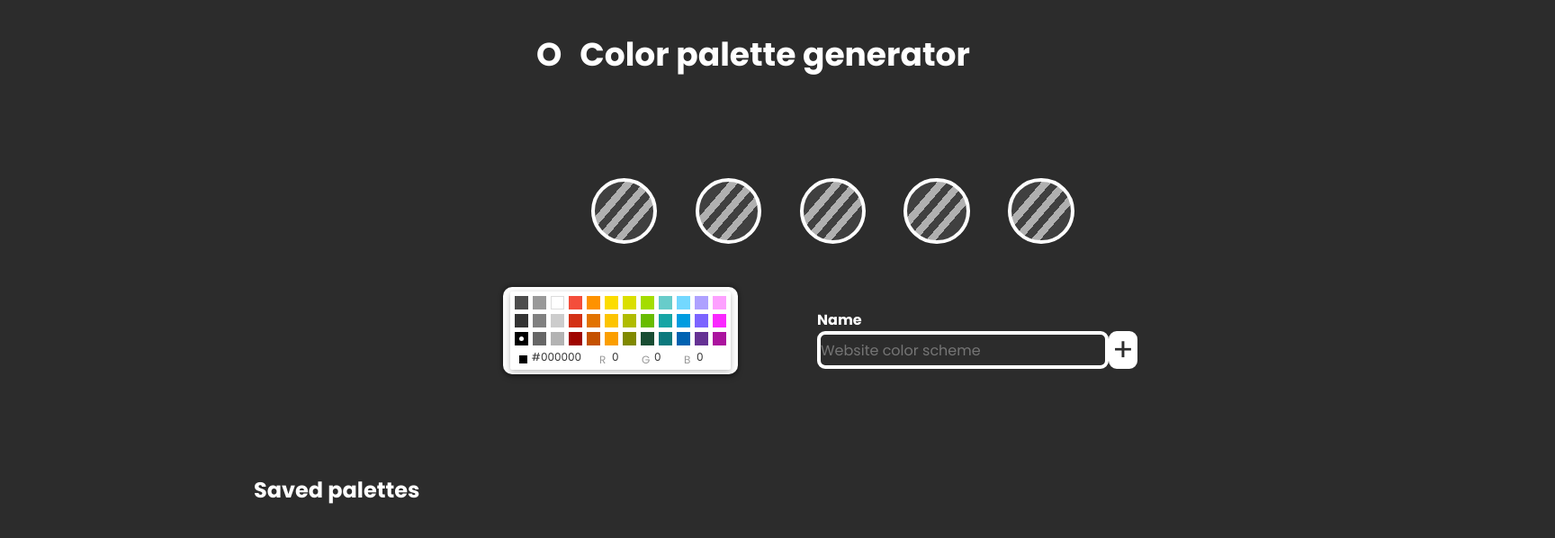
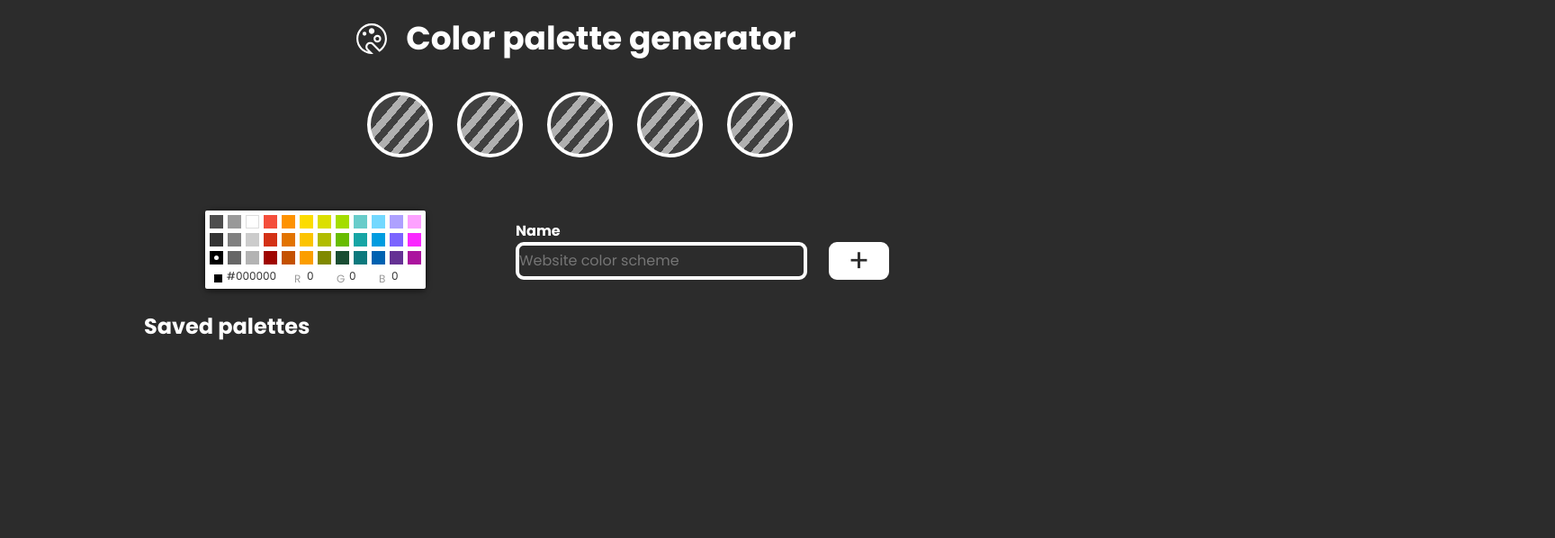
Before and after one commit to AlbertoLanchas/color-selector, a React (Create React App) app: page / in a window 1280 px wide. Shown: the top 598 px of the page at 90% size, 1728 px wide, since content can reach past the window. Built offline with nearby package versions, Linux system fonts and the light colour scheme.

Commit message:
Create styles to minimun width 850 px
Signed-off-by: AlbertoLanchas <albertolsn7@gmail.com>

```diff
--- a/package.json
+++ b/package.json
@@ -9,6 +9,7 @@
     "react": "^18.2.0",
     "react-color": "^2.19.3",
     "react-dom": "^18.2.0",
+    "react-icons": "^4.6.0",
     "react-scripts": "5.0.1",
     "sass": "^1.56.0",
     "web-vitals": "^2.1.4"
--- a/public/index.html
+++ b/public/index.html
@@ -1,43 +1,20 @@
 <!DOCTYPE html>
 <html lang="en">
+
 <head>
   <meta charset="utf-8" />
   <link rel="icon" href="%PUBLIC_URL%/favicon.ico" />
   <meta name="viewport" content="width=device-width, initial-scale=1" />
   <meta name="theme-color" content="#000000" />
-    <meta
-      name="description"
-      content="Web site created using create-react-app"
-    />
+  <meta name="description" content="Web site created using create-react-app" />
   <link rel="apple-touch-icon" href="%PUBLIC_URL%/logo192.png" />
-    <!--
-      manifest.json provides metadata used when your web app is installed on a
-      user's mobile device or desktop. See https://developers.google.com/web/fundamentals/web-app-manifest/
-    -->
   <link rel="manifest" href="%PUBLIC_URL%/manifest.json" />
-    <!--
-      Notice the use of %PUBLIC_URL% in the tags above.
-      It will be replaced with the URL of the `public` folder during the build.
-      Only files inside the `public` folder can be referenced from the HTML.
+  <title>Color Palette Generator</title>
+</head>
 
-      Unlike "/favicon.ico" or "favicon.ico", "%PUBLIC_URL%/favicon.ico" will
-      work correctly both with client-side routing and a non-root public URL.
-      Learn how to configure a non-root public URL by running `npm run build`.
-    -->
-    <title>React App</title>
-  </head>
 <body>
   <noscript>You need to enable JavaScript to run this app.</noscript>
   <div id="root"></div>
-    <!--
-      This HTML file is a template.
-      If you open it directly in the browser, you will see an empty page.
+</body>
 
-      You can add webfonts, meta tags, or analytics to this file.
-      The build step will place the bundled scripts into the <body> tag.
-
-      To begin the development, run `npm start` or `yarn start`.
-      To create a production bundle, use `npm run build` or `yarn build`.
-    -->
-  </body>
 </html>
--- a/src/appContext.js
+++ b/src/appContext.js
@@ -21,7 +21,7 @@ const AppContextProvider = ({ children }) => {
 
   const removeFromFavorites = (id) => {
     const oldFavorites = [...favorites];
-    const newFavorites = oldFavorites.filter((circle) => circle.id !== id);
+    const newFavorites = oldFavorites.filter((palette) => palette.id !== id);
     setFavorites(newFavorites);
   };
 
--- a/src/components/Palette.jsx
+++ b/src/components/Palette.jsx
@@ -13,7 +13,7 @@ const Palette = () => {
   const { hex } = color;
   const handleChange = (color) => setColor(color);
 
-  const { favorites, addToFavorites, removeFromFavorites } = useAppContext();
+  const { favorites, addToFavorites } = useAppContext();
 
   const addColor = (id) => {
     if (hex) {
@@ -32,8 +32,8 @@ const Palette = () => {
 
   useEffect(() => {
     addColor(clicked);
-    console.log(circles);
-  }, [hex, circles]);
+    console.log("el favorites desde el palette use effect", favorites);
+  }, [hex, circles, favorites]);
 
   return (
     <>
@@ -53,6 +53,7 @@ const Palette = () => {
             );
           })}
         </div>
+        <div className="Palette-footer">
           <div className="Palette-palette">
             <CompactPicker color={color} onChangeComplete={handleChange} />
           </div>
@@ -70,10 +71,11 @@ const Palette = () => {
               /> */}
               <button
                 className="Palette-form--button"
-              onClick={() => addToFavorites(favorites, circles)}
+                onClick={() => addToFavorites(circles)}
               >
                 +
               </button>
+            </div>
           </div>
         </div>
         {/* </form> */}
--- a/src/components/Saved.jsx
+++ b/src/components/Saved.jsx
@@ -6,31 +6,35 @@ import { circles } from "./data";
 const Saved = () => {
   const { favorites, removeFromFavorites } = useAppContext();
 
-  console.log("el circles desde el savedd", circles);
   console.log("el favorites desde el savedd", favorites);
 
   return (
     <div className="Saved">
       <h2 className="Saved-title">Saved palettes</h2>
       <div className="Saved-grid">
-        {favorites.map(({ id, circles }) => {
+        {favorites.map(({ id, circles, favs }) => {
           {
             /* console.log("dentro del map", circles[0].colour); */
           }
+
           return (
             <>
               <div className="Item">
                 <div className="Item-header">
                   <h3 className="Item-header--title">Ey</h3>
-
-                  <button className="Item-header--button">X</button>
+                  <button
+                    className="Item-header--button"
+                    onClick={() => removeFromFavorites(id)}
+                  >
+                    X
+                  </button>
                 </div>
                 <div className="Item-background">
                   <div
                     className="Item-circle"
-                    style={{ background: "red" }}
+                    style={{ background: circles[0].colour }}
                   ></div>
-                  {/* <div
+                  <div
                     className="Item-circle"
                     style={{ background: circles[1].colour }}
                   ></div>
@@ -45,7 +49,7 @@ const Saved = () => {
                   <div
                     className="Item-circle"
                     style={{ background: circles[4].colour }}
-                  ></div> */}
+                  ></div>
                 </div>
               </div>
             </>
--- a/src/container/Header.jsx
+++ b/src/container/Header.jsx
@@ -1,10 +1,13 @@
 import React from "react";
+import { TfiPalette } from "react-icons/tfi";
 import "../scss/Header.scss";
 
 const Header = () => {
   return (
     <div className="Header">
-      <i className="Header-icon">O</i>
+      <i className="Header-icon">
+        <TfiPalette />
+      </i>
       <h1 className="Header-text">Color palette generator</h1>
     </div>
   );
--- a/src/scss/App.scss
+++ b/src/scss/App.scss
@@ -3,8 +3,6 @@
 @import url("https://fonts.googleapis.com/css2?family=Poppins:wght@400;700&display=swap");
 
 html {
-  width: 1728px;
-  height: 1117px;
   background: #2c2c2c;
   color: white;
   font-family: "Poppins";
--- a/src/scss/Header.scss
+++ b/src/scss/Header.scss
@@ -1,12 +1,11 @@
 .Header {
+  width: 100%;
   display: flex;
+  justify-content: center;
+  align-items: center;
   gap: 20px;
-
-  position: absolute;
-  width: 537px;
-  height: 54px;
-  left: 596px;
-  top: 34px;
+  padding: 2vh 0;
+  margin-bottom: 2vh;
 
   &-icon {
     font-family: "Poppins";
--- a/src/scss/Main.scss
+++ b/src/scss/Main.scss
@@ -0,0 +1,4 @@
+.Main {
+  display: flex;
+  flex-direction: column;
+}
--- a/src/scss/Palette.scss
+++ b/src/scss/Palette.scss
@@ -1,19 +1,18 @@
 .Palette {
-  position: absolute;
-  display: inline;
-  width: 702px;
-  height: 262px;
-  left: 559px;
-  top: 154px;
+  width: 75%;
+  display: flex;
+  flex-direction: column;
+  justify-content: center;
+  align-items: center;
+  margin-left: 10%;
+  gap: 100px;
 
   &-circles {
-    position: relative;
-    width: 513.33px;
-    height: 88px;
-    left: 48px;
     display: flex;
-    justify-content: space-between;
+    justify-content: space-around;
     align-items: center;
+    gap: 100px;
+    margin-bottom: 2rem;
   }
 
   &-circle {
@@ -46,10 +45,7 @@
   }
   &-palette {
     background-color: white;
-    position: absolute;
-    width: 261px;
-    height: 97px;
-    top: 165px;
+
     background: #ffffff;
     box-shadow: 0px 0px 4px 2px rgba(0, 0, 0, 0.25);
     border-radius: 10px;
@@ -59,11 +55,6 @@
     align-items: center;
   }
   &-form {
-    position: absolute;
-    width: 353px;
-    height: 71px;
-    left: 349px;
-    top: 190px;
     display: flex;
     flex-direction: column;
 
@@ -77,6 +68,7 @@
       color: white;
       border: 4px solid #ffffff;
       border-radius: 9px;
+      margin-right: 1.5rem;
     }
     &--button {
       background-color: white;
@@ -103,7 +95,6 @@
   border-radius: 50%;
   cursor: pointer;
   position: relative;
-  margin-left: 50px;
 }
 
 /* IMPORTANT hidden the normal checkbox */
@@ -155,3 +146,11 @@ input[type="submit"] {
   opacity: 0;
   display: none;
 }
+
+.Palette-footer {
+  width: 100%;
+  display: flex;
+  flex-direction: row;
+  justify-content: space-evenly;
+  align-items: center;
+}
--- a/src/scss/Saved.scss
+++ b/src/scss/Saved.scss
@@ -1,10 +1,7 @@
 .Saved {
-  // background-color: burlywood;
-  position: absolute;
-  width: 1165px;
-  height: 297px;
-  left: 282px;
-  top: 527px;
+  width: 67%;
+  margin-left: 12.5%;
+  margin-top: 3vh;
 
   &-title {
     display: inline-block;
@@ -15,18 +12,14 @@
   }
 
   &-grid {
-    position: relative;
-    // background-color: green;
-    height: 240px;
-    width: 1165px;
     display: grid;
     grid-template-columns: repeat(3, 1fr);
-    gap: 20px;
+    gap: 30px;
   }
 }
 
 .Item {
-  width: 353px;
+  // width: 353px;
   height: 90px;
   display: flex;
   flex-direction: column;
@@ -63,3 +56,6 @@
     box-shadow: 0px 0px 2px 2px rgba(0, 0, 0, 0.15);
   }
 }
+
+@media screen and (max-width: 850px) {
+}
```
Also changed, not shown: 1 other file (tests, documents, lock files or other folders). Lines whose indentation alone changed are shown as unchanged.
